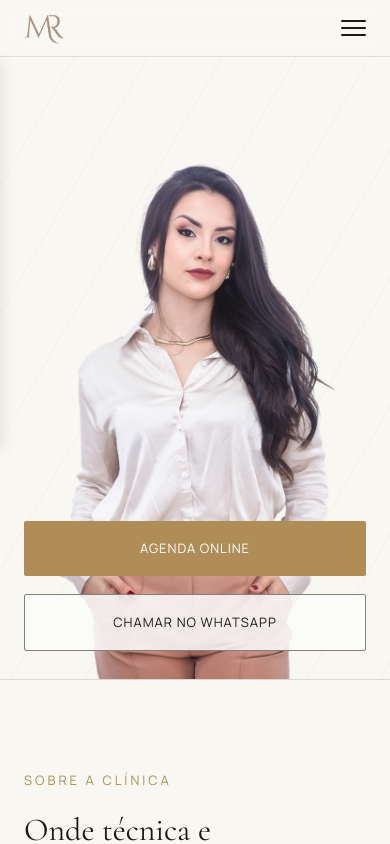
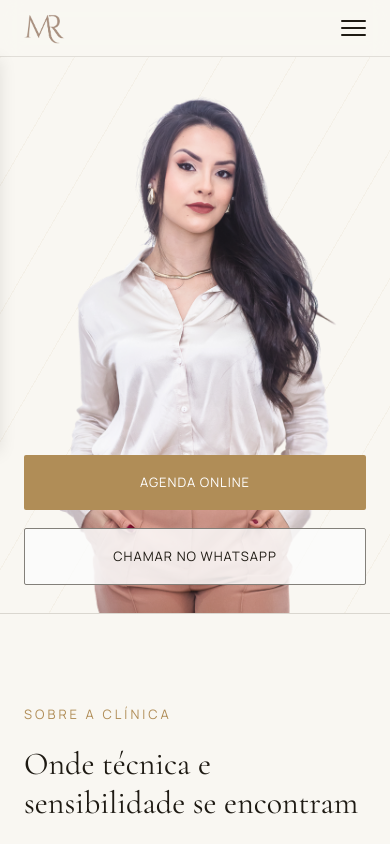
Before and after one commit to th-cavalcante/MelRodrigues-site, a React (Create React App) app: page / in a window 390 px wide. Shown: the top 844 px of the page. Built offline with nearby package versions, Linux system fonts and the light colour scheme; no server answers; the database is empty.

Commit message:
Desce a foto mobile mais perto do header, reduz vão no topo
Co-Authored-By: Claude Sonnet 5 <noreply@anthropic.com>

```diff
--- a/src/styles/HeroSection.css
+++ b/src/styles/HeroSection.css
@@ -171,7 +171,7 @@
 
 @media (max-width: 900px) {
   .hero {
-    padding: 90px 24px 0;
+    padding: 24px 24px 0;
     min-height: 0;
     align-items: flex-start;
   }
@@ -207,7 +207,7 @@
 
   .hero-content {
     position: absolute;
-    top: 420px;
+    top: 354px;
     left: 24px;
     right: 24px;
     max-width: 100%;
```
